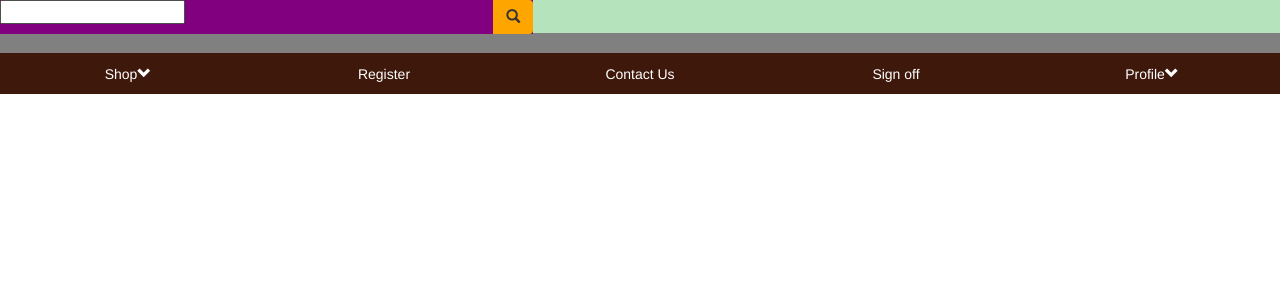
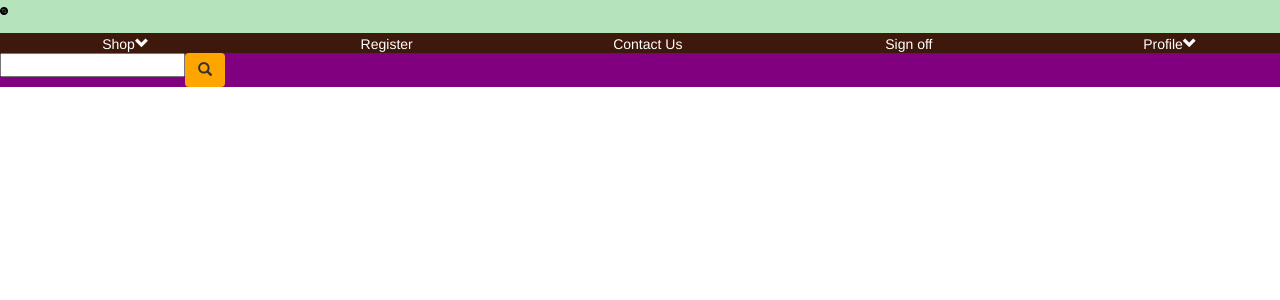
Before and after one commit to Bdinesman/codeup.dev, a PHP site: page /register.php in a window 1280 px wide. Shown: the top 300 px of the page. Run offline with PHP 8.4, Linux system fonts and the light colour scheme; some libraries are stand-ins or nearby versions.

Commit message:
Updated searchbar style

```diff
--- a/public/css/register.css
+++ b/public/css/register.css
@@ -41,9 +41,22 @@
 	clear:both;
 	margin:0;
 	padding:0;
+	left:0;
+	float:left;
 }
 #searchbarbutton{
 	background-color:orange;
+	float:left;
+	height:20%;
+}
+.searchbardiv{
+	position:relative;
+	top:0%;
+	background-color:purple;
+	clear:both;
+	width:100%;
+	height:100%;
+	left:0;
 }
 .taskbarbutton{
 	overflow:hidden;
--- a/public/register.php
+++ b/public/register.php
@@ -8,16 +8,16 @@
 	<div class="banner">
 		<img src="/img/leaficon.png">
 		<div class="taskbar btn-toolbar" role="toolbar">
-	</div>
 			<button class="taskbarbutton" type="button" id="shop">Shop<span class="glyphicon glyphicon-chevron-down"></button></span>
 			<button class="taskbarbutton" type="button">Register</button>
 			<button class="taskbarbutton" type="button">Contact Us</button>
 			<button class="taskbarbutton" type="button">Sign off</button>
 			<button class="taskbarbutton" id="profilebttn" type="button">Profile<span class="glyphicon glyphicon-chevron-down"></button></span>
+			<div class="searchbardiv col-xs-5 input-group">
+			<input type="text" id="searchbar" class="col-s-3 searchbar" placeholer="Search">
+			<span class=><button id="searchbarbutton" class="btn btn-secondary" type="button"><span class="glyphicon glyphicon-search"></button></span></span>
+		</div>
 	</div>
-		<div class="col-xs-5 input-group" style="position:absolute; background-color:purple; clear:both">
-			<input type="text" id="searchbar" class="col-s-3 searchbar" placeholer="Search">
-			<span class="input-group-btn"><button id="searchbarbutton" class="btn btn-secondary" type="button"><span class="glyphicon glyphicon-search"></button></span></span>
 	</div>
  <script src="https://ajax.googleapis.com/ajax/libs/jquery/1.11.3/jquery.min.js"></script>
 <script src="https://maxcdn.bootstrapcdn.com/bootstrap/3.3.6/js/bootstrap.min.js" integrity="sha384-0mSbJDEHialfmuBBQP6A4Qrprq5OVfW37PRR3j5ELqxss1yVqOtnepnHVP9aJ7xS" crossorigin="anonymous"></script>
```
